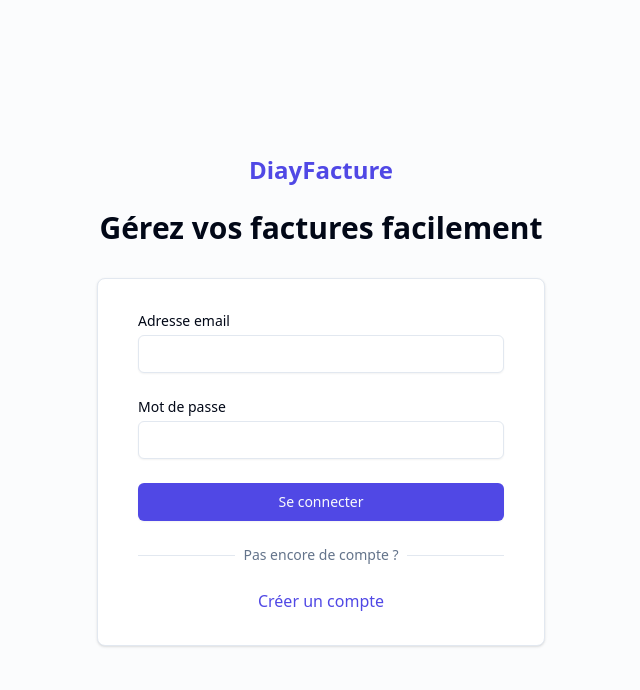
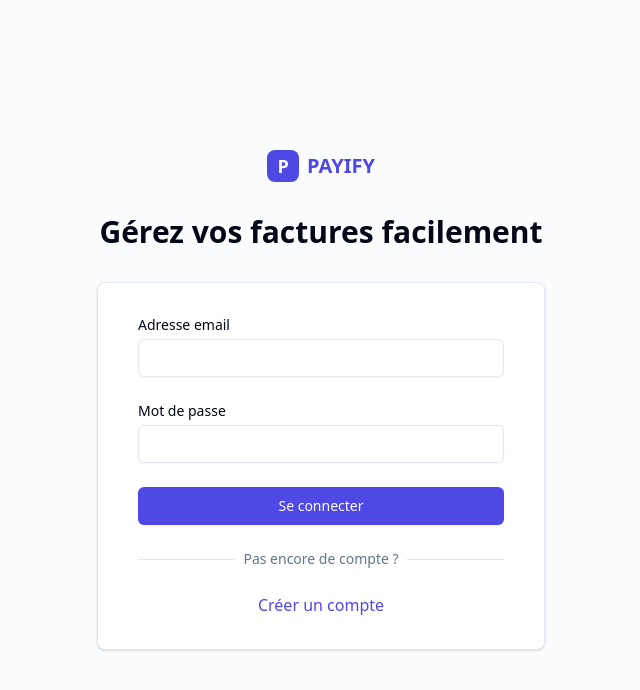
Before and after one commit to diaysimadesign-crypto/DiayFacture, a Next.js app: page /login in a window 1280 px wide. Shown: the top 690 px of the page, without its empty margins (319-959 px from the left). Built offline with nearby package versions, Linux system fonts and the light colour scheme; no server answers.

Commit message:
Rename SaaS to PAYIFY and fix hardcoded company text

```diff
--- a/src/app/(auth)/layout.tsx
+++ b/src/app/(auth)/layout.tsx
@@ -8,11 +8,12 @@ export default function AuthLayout({
   return (
     <div className="min-h-screen flex flex-col justify-center py-12 sm:px-6 lg:px-8 bg-muted/30">
       <div className="sm:mx-auto sm:w-full sm:max-w-md">
-        <div className="flex justify-center">
-          <Link href="/" className="text-2xl font-bold text-primary">
-            DiayFacture
-          </Link>
-        </div>
+        <div className="text-xl font-bold text-primary mb-8 text-center flex items-center justify-center gap-2">
+            <div className="w-8 h-8 bg-primary rounded-lg flex items-center justify-center">
+              <span className="text-primary-foreground font-bold text-lg">P</span>
+            </div>
+            PAYIFY
+          </div>
         <h2 className="mt-6 text-center text-3xl font-extrabold text-foreground">
           Gérez vos factures facilement
         </h2>
--- a/src/app/(dashboard)/invoices/[id]/page.tsx
+++ b/src/app/(dashboard)/invoices/[id]/page.tsx
@@ -6,6 +6,7 @@ import Link from 'next/link';
 import { ArrowLeft, Trash2, Edit, Send, CheckCircle2, Download } from 'lucide-react';
 import { useInvoiceStore, InvoiceStatus } from '@/store/invoice-store';
 import { useClientStore } from '@/store/client-store';
+import { useSettingsStore } from '@/store/settings-store';
 
 export default function InvoiceDetailPage() {
   const params = useParams();
@@ -15,6 +16,7 @@ export default function InvoiceDetailPage() {
   const { invoices, deleteInvoice, updateInvoice } = useInvoiceStore();
   const invoice = invoices.find(inv => inv.id === id);
 
+  const { company, profile } = useSettingsStore();
   const { clients } = useClientStore();
   const matchedClient = clients.find(c => c.name === invoice?.client);
   const displayPhone = invoice?.clientPhone || matchedClient?.phone || '';
@@ -135,8 +137,8 @@ export default function InvoiceDetailPage() {
                  {displayPhone && <p className="text-sm text-muted-foreground mt-1">{displayPhone}</p>}
                </div>
                <div className="text-right">
-                 <h3 className="text-lg font-bold text-foreground">DIAYSIMA DESIGN</h3>
-                 <p className="text-sm text-muted-foreground">contact@diaysima.com</p>
+                 <h3 className="text-lg font-bold text-foreground">{company.name || 'Mon Entreprise'}</h3>
+                 <p className="text-sm text-muted-foreground">{profile.email}</p>
                </div>
             </div>
 
--- a/src/app/layout.tsx
+++ b/src/app/layout.tsx
@@ -6,8 +6,8 @@ import "./globals.css";
 const inter = Inter({ subsets: ["latin"], variable: "--font-inter" });
 
 export const metadata: Metadata = {
-  title: "DiayFacture - SaaS de Facturation",
-  description: "Facturation Professionnelle Ultra Rapide pour les Entrepreneurs Africains",
+  title: "PAYIFY - SaaS de Facturation",
+  description: "Gérez vos factures et clients en toute simplicité.",
 };
 
 export default function RootLayout({
--- a/src/components/layout/sidebar.tsx
+++ b/src/components/layout/sidebar.tsx
@@ -34,7 +34,7 @@ export default function Sidebar({ onLinkClick }: { onLinkClick?: () => void } =
     <div className="flex h-full w-64 flex-col bg-sidebar text-white">
       {/* Logo */}
       <div className="flex h-16 shrink-0 items-center px-6 border-b border-white/10">
-        <span className="text-xl font-bold tracking-wider text-white">DiayFacture</span>
+        <span className="text-xl font-bold tracking-wider text-white">PAYIFY</span>
       </div>
 
       {/* Navigation */}
```
